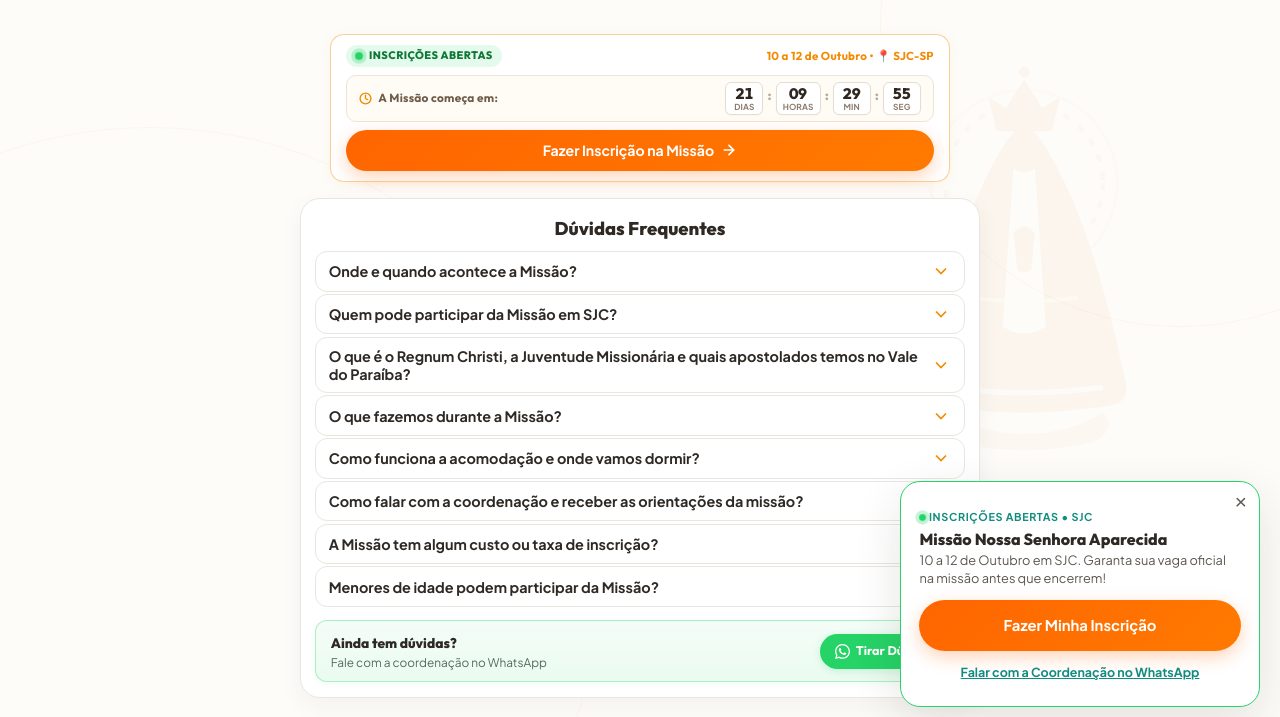
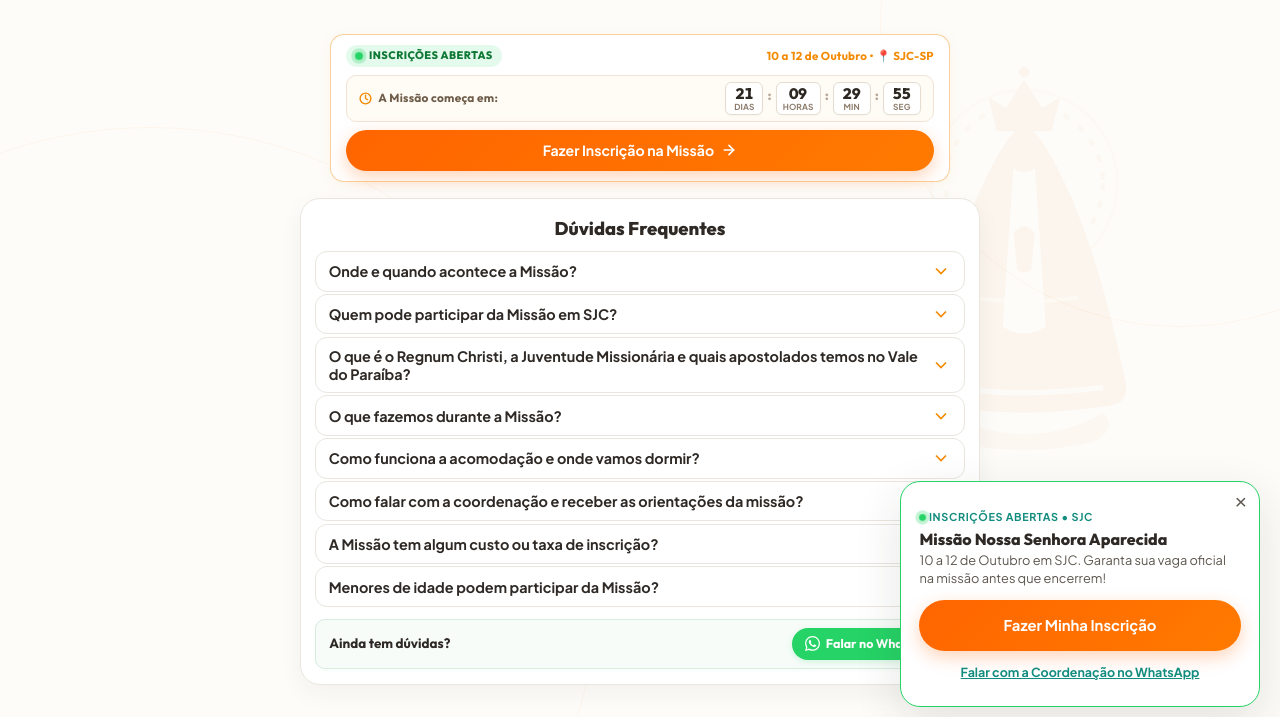
Before and after one commit to juventuderegnum/MS-Jovem-2026.2, a website: page index.html in a window 1280 px wide. Shown: the part 73-790 px from the top of the page. Drawn offline with Linux system fonts and the light colour scheme.

Commit message:
style(faq): make whatsapp doubt card ultra minimalist in single row without line wrap

```diff
--- a/index.html
+++ b/index.html
@@ -707,17 +707,14 @@
             </div>
           </div>
 
-          <!-- CANAL DE DÚVIDAS DIRETO COM A COORDENAÇÃO (COMPACTO) -->
+          <!-- CANAL DE DÚVIDAS DIRETO COM A COORDENAÇÃO (MINIMALISTA) -->
           <div class="faq-support-box">
-            <div class="faq-support-info">
-              <h4 class="faq-support-title">Ainda tem dúvidas?</h4>
-              <p class="faq-support-text">Fale com a coordenação no WhatsApp</p>
-            </div>
+            <span class="faq-support-title">Ainda tem dúvidas?</span>
             <a href="https://wa.me/5512991882850?text=Ol%C3%A1!%20Vim%20pelo%20site%20e%20gostaria%20de%20tirar%20uma%20d%C3%BAvida%20sobre%20a%20Miss%C3%A3o%20em%20SJC." target="_blank" rel="noopener noreferrer" class="btn btn-coordinator-wa" id="btnFaqSupport">
               <svg width="15" height="15" viewBox="0 0 24 24" fill="currentColor" aria-hidden="true">
                 <path d="M.057 24l1.687-6.163c-1.041-1.804-1.588-3.849-1.587-5.946.003-6.556 5.338-11.891 11.893-11.891 3.181.001 6.167 1.24 8.413 3.488 2.245 2.248 3.481 5.236 3.48 8.414-.003 6.557-5.338 11.892-11.893 11.892-1.99-.001-3.951-.5-5.688-1.448l-6.305 1.654zm6.597-3.807c1.676.995 3.276 1.591 5.392 1.592 5.448 0 9.886-4.434 9.889-9.885.002-5.462-4.415-9.89-9.881-9.892-5.452 0-9.887 4.434-9.889 9.884-.001 2.225.651 3.891 1.746 5.634l-.999 3.648 3.742-.981zm11.387-5.464c-.074-.124-.272-.198-.57-.347-.297-.149-1.758-.868-2.031-.967-.272-.099-.47-.149-.669.149-.198.297-.768.967-.941 1.165-.173.198-.347.223-.644.074-.297-.149-1.255-.462-2.39-1.475-.883-.788-1.48-1.761-1.653-2.059-.173-.297-.018-.458.13-.606.134-.133.297-.347.446-.521.151-.172.2-.296.3-.495.099-.198.05-.372-.025-.521-.075-.148-.669-1.611-.916-2.206-.242-.579-.487-.501-.669-.51l-.57-.01c-.198 0-.52.074-.792.372s-1.04 1.016-1.04 2.479 1.065 2.876 1.213 3.074c.149.198 2.095 3.2 5.076 4.487.709.306 1.263.489 1.694.626.712.226 1.36.194 1.872.118.571-.085 1.758-.719 2.006-1.413.248-.695.248-1.29.173-1.414z" />
               </svg>
-              <span>Tirar Dúvidas</span>
+              <span>Falar no WhatsApp</span>
             </a>
           </div>
         </div>
--- a/styles.css
+++ b/styles.css
@@ -1700,40 +1700,27 @@ body {
 }
 
 .faq-support-box {
-  margin-top: 0.85rem;
-  padding: 0.65rem 0.95rem;
-  background: linear-gradient(180deg, #F4FDF7 0%, #EBFBF1 100%);
-  border: 1px solid rgba(37, 211, 102, 0.35);
-  border-radius: 12px;
+  margin-top: 0.75rem;
+  padding: 0.5rem 0.85rem;
+  background: #F7FCF9;
+  border: 1px solid #D8ECE0;
+  border-radius: 10px;
   display: flex;
   flex-direction: row;
   align-items: center;
   justify-content: space-between;
-  gap: 0.75rem;
-  box-shadow: 0 2px 8px rgba(37, 211, 102, 0.06);
-}
-
-.faq-support-info {
-  display: flex;
-  flex-direction: column;
-  align-items: flex-start;
-  text-align: left;
-  gap: 0.1rem;
+  gap: 0.65rem;
+  box-shadow: 0 1px 4px rgba(37, 211, 102, 0.05);
+  box-sizing: border-box;
 }
 
 .faq-support-title {
   font-family: var(--font-display);
-  font-size: 0.86rem;
-  font-weight: 800;
+  font-size: 0.84rem;
+  font-weight: 700;
   color: var(--color-dark);
   margin: 0;
-}
-
-.faq-support-text {
-  font-size: 0.74rem;
-  color: #556B5C;
-  line-height: 1.3;
-  margin: 0;
+  white-space: nowrap;
 }
 
 .btn-coordinator-wa {
@@ -1746,19 +1733,19 @@ body {
   font-family: var(--font-display);
   font-size: 0.78rem;
   font-weight: 700;
-  padding: 0.45rem 0.95rem;
+  padding: 0.38rem 0.85rem;
   border-radius: 99px;
   text-decoration: none;
   flex-shrink: 0;
   white-space: nowrap;
-  box-shadow: 0 2px 8px rgba(37, 211, 102, 0.2);
+  box-shadow: 0 2px 6px rgba(37, 211, 102, 0.18);
   transition: transform 0.2s ease, box-shadow 0.2s ease, background 0.2s ease;
 }
 
 .btn-coordinator-wa:hover {
   background: #20BA5A;
   transform: translateY(-1px);
-  box-shadow: 0 4px 12px rgba(37, 211, 102, 0.3);
+  box-shadow: 0 4px 10px rgba(37, 211, 102, 0.28);
 }
 
 .carousel-cta-wrapper {
@@ -4157,23 +4144,23 @@ body:has(.bottom-popup-card.active) .scroll-indicator-btn {
   }
 
   .faq-support-box {
-    flex-direction: column;
+    flex-direction: row;
     align-items: center;
-    text-align: center;
-    padding: 0.55rem 0.75rem;
+    justify-content: space-between;
+    padding: 0.42rem 0.65rem;
     gap: 0.4rem;
   }
 
-  .faq-support-info {
-    align-items: center;
-    text-align: center;
+  .faq-support-title {
+    font-size: 0.76rem;
+    white-space: nowrap;
   }
 
   .btn-coordinator-wa {
-    width: 100%;
-    max-width: 240px;
-    font-size: 0.78rem;
-    padding: 0.42rem 0.85rem;
+    width: auto;
+    max-width: none;
+    font-size: 0.74rem;
+    padding: 0.32rem 0.68rem;
   }
 
   .btn-share-friend {
```
